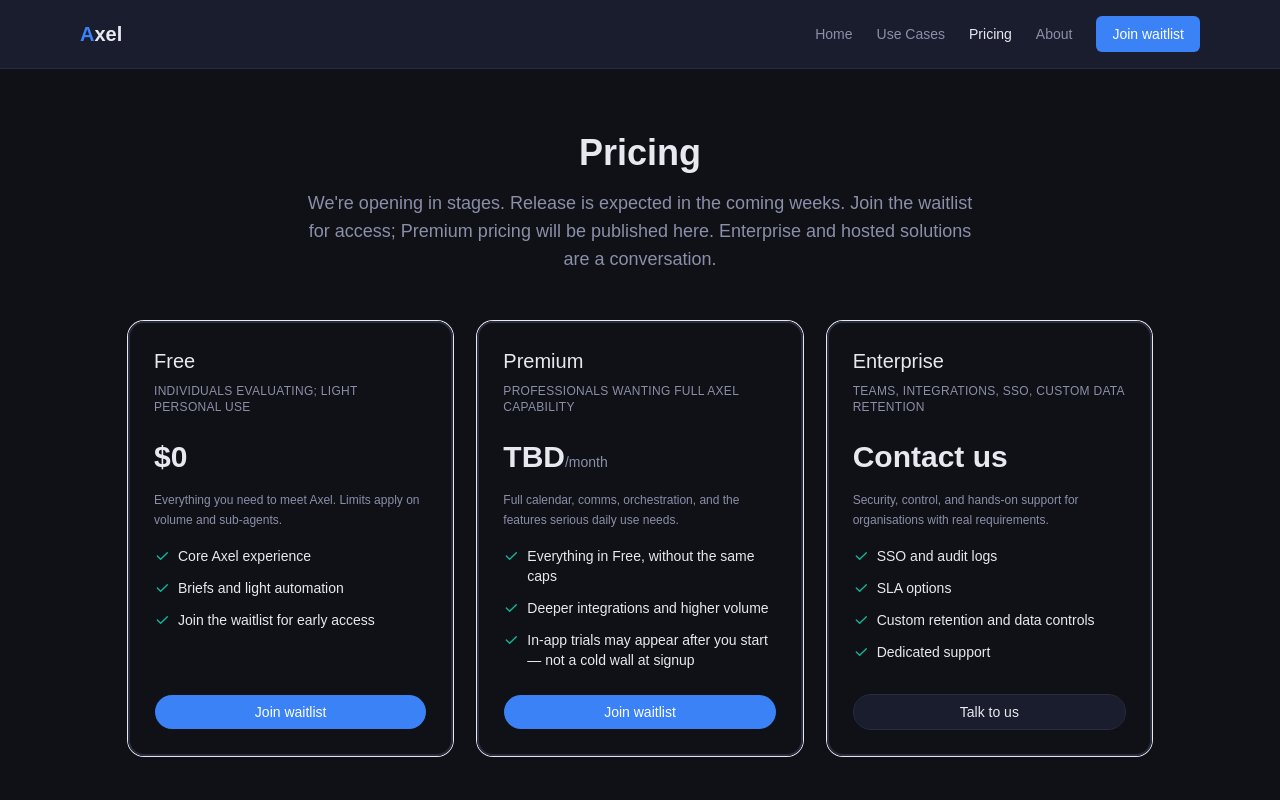
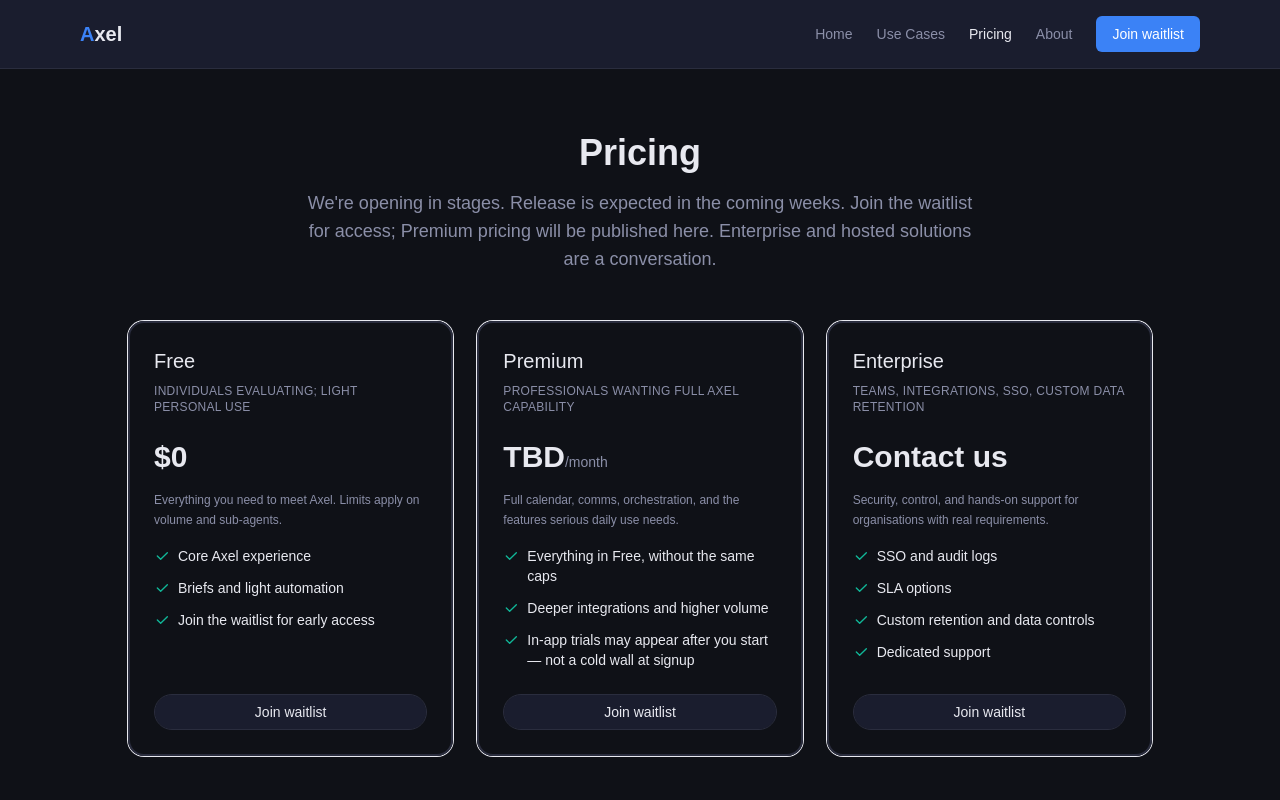
Before and after one commit to Evans-Software-Solutions-Limited/axel-saas, a React (Vite) app in the folder packages/web/: page /pricing in a window 1280 px wide. Shown: the top 800 px of the page. Built offline with nearby package versions, Linux system fonts and the light colour scheme; no server answers; what @elysiajs/eden would draw is missing.

Commit message:
pr changes

```diff
--- a/packages/web/src/pages/Pricing.tsx
+++ b/packages/web/src/pages/Pricing.tsx
@@ -12,25 +12,22 @@ import { IconCheck } from "@tabler/icons-react";
 import { PUBLIC_TIERS } from "./publicPricing";
 import { RELEASE_EXPECTATION_COPY } from "@/lib/waitlist";
 
+const tierCtaClassName =
+  "w-full bg-surface-raised hover:bg-surface-elevated text-text border border-border";
+
 function TierCta({
   label,
   href,
   external,
-  highlight,
 }: Readonly<{
   label: string;
   href: string;
   external?: boolean;
-  highlight?: boolean;
 }>) {
-  const className = highlight
-    ? "w-full bg-accent hover:bg-accent/90 text-white"
-    : "w-full bg-surface-raised hover:bg-surface-elevated text-text border border-border";
-
   if (external) {
     return (
       <a href={href} className="block">
-        <Button type="button" className={className}>
+        <Button type="button" className={tierCtaClassName}>
           {label}
         </Button>
       </a>
@@ -39,7 +36,7 @@ function TierCta({
 
   return (
     <Link to={href} className="block">
-      <Button type="button" className={className}>
+      <Button type="button" className={tierCtaClassName}>
         {label}
       </Button>
     </Link>
@@ -100,7 +97,6 @@ export function Pricing() {
                     label={tier.ctaLabel}
                     href={tier.ctaHref}
                     external={tier.ctaExternal}
-                    highlight={tier.highlight}
                   />
                 </CardContent>
               </Card>
--- a/packages/web/src/pages/publicPricing.ts
+++ b/packages/web/src/pages/publicPricing.ts
@@ -13,7 +13,6 @@ export type PublicTier = {
   ctaLabel: string;
   ctaHref: string;
   ctaExternal?: boolean;
-  highlight?: boolean;
 };
 
 export const PUBLIC_TIERS: PublicTier[] = [
@@ -33,7 +32,6 @@ export const PUBLIC_TIERS: PublicTier[] = [
     ctaLabel: "Join waitlist",
     ctaHref: waitlistSignupHref("free"),
     ctaExternal: false,
-    highlight: true,
   },
   {
     id: "premium",
@@ -51,7 +49,6 @@ export const PUBLIC_TIERS: PublicTier[] = [
     ctaLabel: "Join waitlist",
     ctaHref: waitlistSignupHref("pro"),
     ctaExternal: false,
-    highlight: true,
   },
   {
     id: "enterprise",
@@ -67,8 +64,8 @@ export const PUBLIC_TIERS: PublicTier[] = [
       "Custom retention and data controls",
       "Dedicated support",
     ],
-    ctaLabel: "Talk to us",
-    ctaHref: "mailto:admin@evans-software-soltuions.com",
-    ctaExternal: true,
+    ctaLabel: "Join waitlist",
+    ctaHref: waitlistSignupHref("enterprise"),
+    ctaExternal: false,
   },
 ];
```
Also changed, not shown: packages/db/migrations/meta/_journal.json (+7 -0 lines), 2 other files (tests, documents, lock files or other folders).
